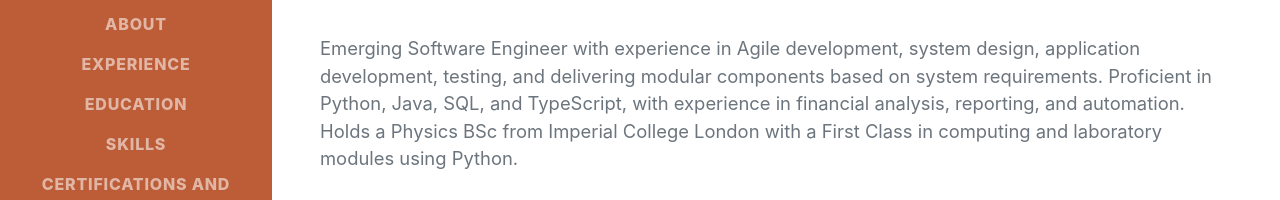
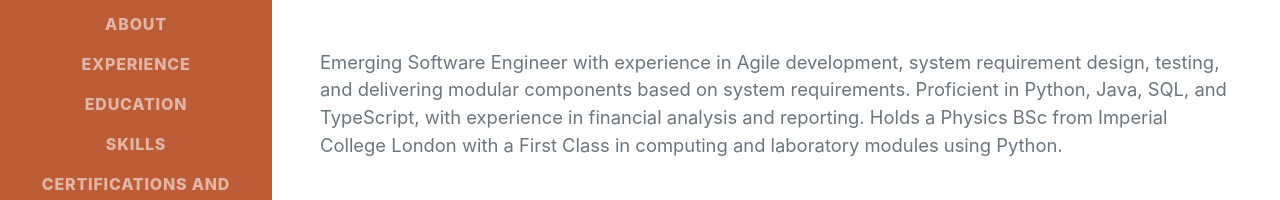
Before and after one commit to HarryLam14/HarryLam14.github.io, a plain HTML site: page index.html in a window 1280 px wide. Shown: the part 352-552 px from the top of the page. Drawn offline with nearby package versions, Linux system fonts and the light colour scheme; a web font is replaced by a local one.

Commit message:
changing about

```diff
--- a/index.html
+++ b/index.html
@@ -48,9 +48,9 @@
                         Flat 7, 27 Minories · London EC3N 1DE · (+44) 7927585066 ·
                         <a href="mailto:name@email.com">hlam0478@gmail.com</a>
                     </div>
-                    <p class="lead mb-5">Emerging Software Engineer with experience in Agile development, system design, application development, testing, and delivering
+                    <p class="lead mb-5">Emerging Software Engineer with experience in Agile development, system requirement design, testing, and delivering
                         modular components based on system requirements. Proficient in Python, Java, SQL, and TypeScript, with experience in financial
-                        analysis, reporting, and automation. Holds a Physics BSc from Imperial College London with a First Class in computing and laboratory
+                        analysis and reporting. Holds a Physics BSc from Imperial College London with a First Class in computing and laboratory
                         modules using Python.</p>
                     <div class="social-icons">
                         <a class="social-icon" href="https://www.linkedin.com/in/harrylam6/"><i class="fab fa-linkedin-in"></i></a>
```
